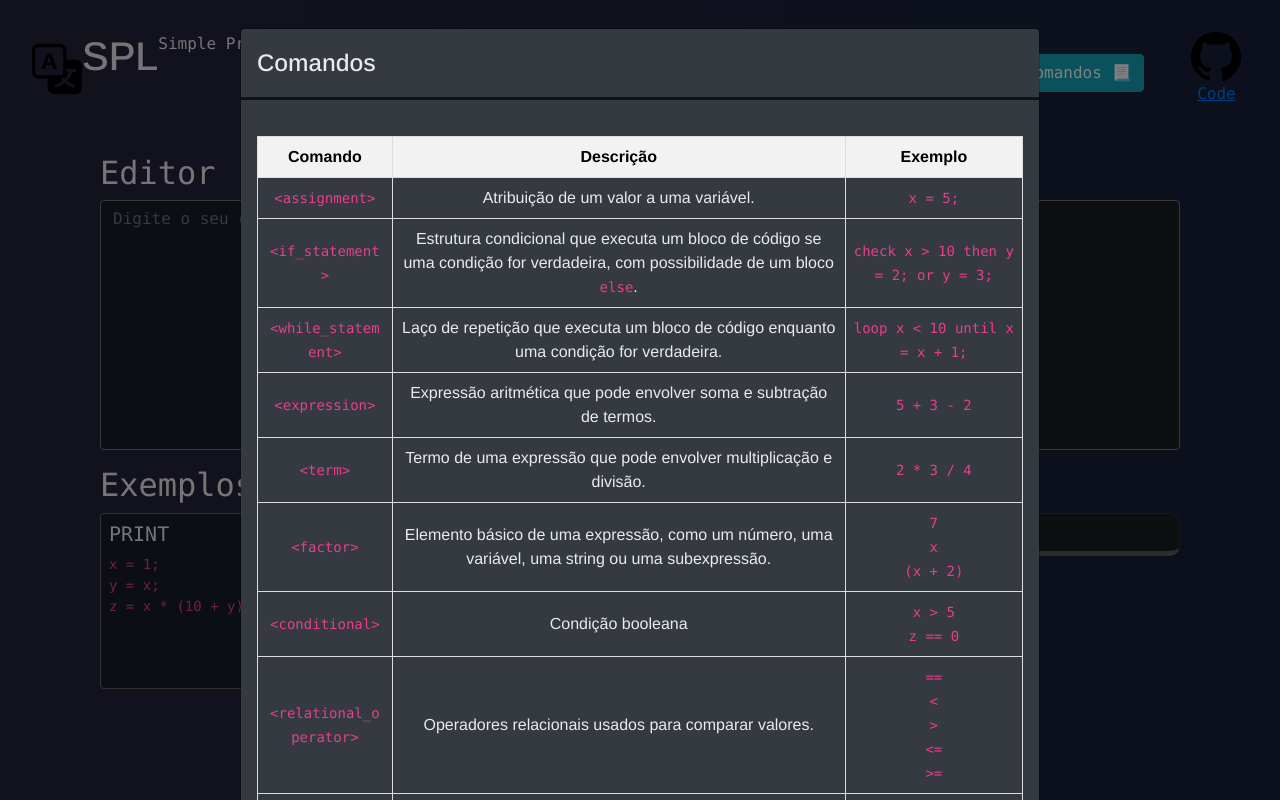
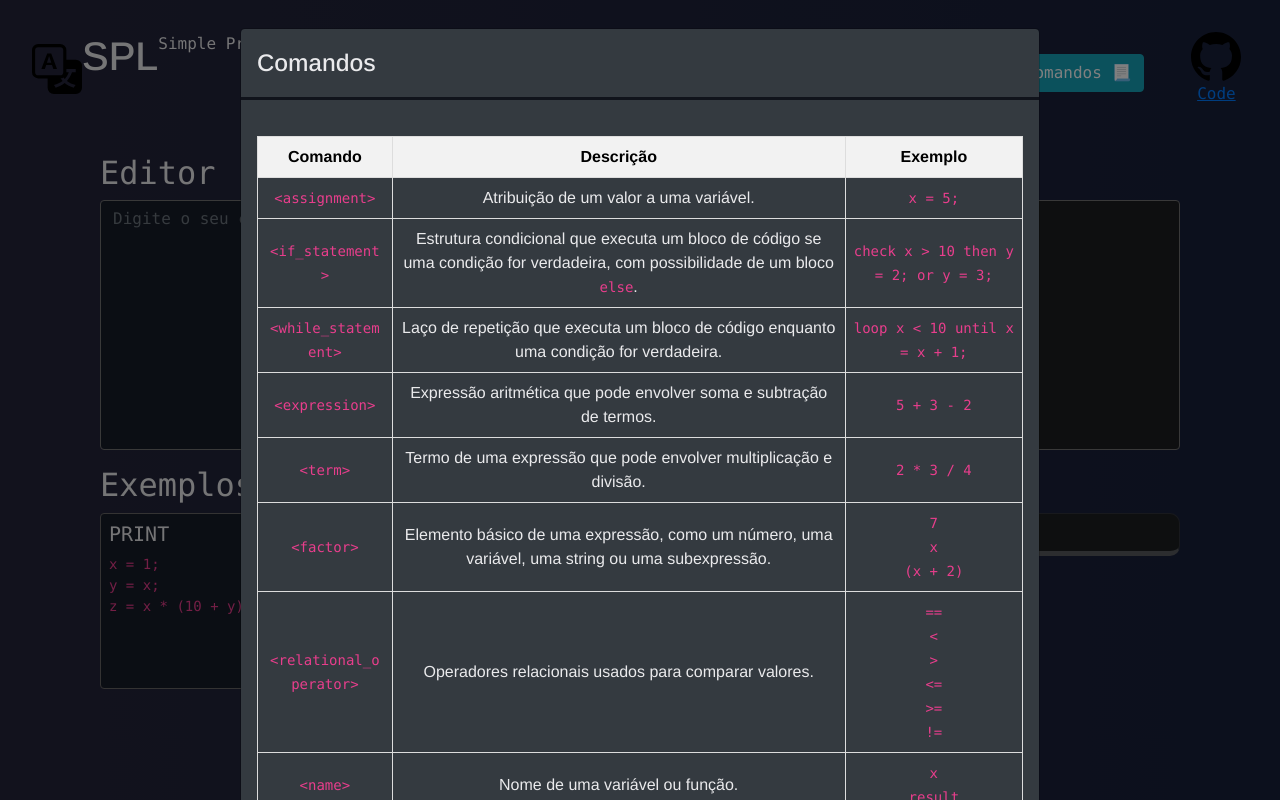
Before and after one commit to caio-andres/simple-programming-language, a React (Vite) app in the folder interface/: page / in a window 1280 px wide. Both pictures are taken after a click on the button "Comandos 📃". Built offline with nearby package versions, Linux system fonts and the light colour scheme.

Commit message:
update(commands modal): modal file changed.

```diff
--- a/interface/src/pages/home/components/modals/commands.tsx
+++ b/interface/src/pages/home/components/modals/commands.tsx
@@ -144,19 +144,6 @@ export const Commands: React.FC<Props> = ({
             </tr>
             <tr>
               <td style={{ border: "1px solid #ddd", padding: "8px" }}>
-                <code>&lt;conditional&gt;</code>
-              </td>
-              <td style={{ border: "1px solid #ddd", padding: "8px" }}>
-                Condição booleana
-              </td>
-              <td style={{ border: "1px solid #ddd", padding: "8px" }}>
-                <code>x &gt; 5</code>
-                <br />
-                <code>z == 0</code>
-              </td>
-            </tr>
-            <tr>
-              <td style={{ border: "1px solid #ddd", padding: "8px" }}>
                 <code>&lt;relational_operator&gt;</code>
               </td>
               <td style={{ border: "1px solid #ddd", padding: "8px" }}>
@@ -172,6 +159,8 @@ export const Commands: React.FC<Props> = ({
                 <code>&lt;=</code>
                 <br />
                 <code>&gt;=</code>
+                <br />
+                <code>!=</code>
               </td>
             </tr>
             <tr>
```
Also changed, not shown: 1 other file (tests, documents, lock files or other folders).
